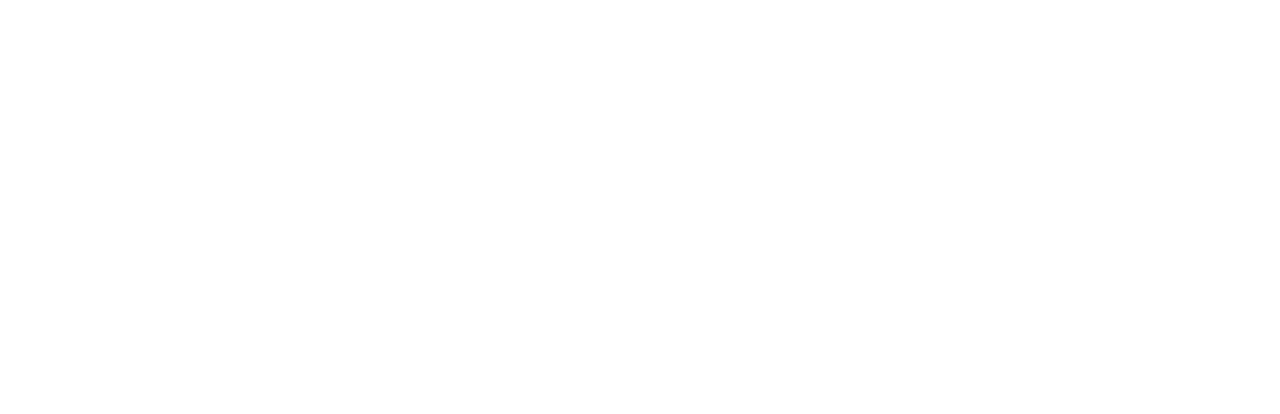
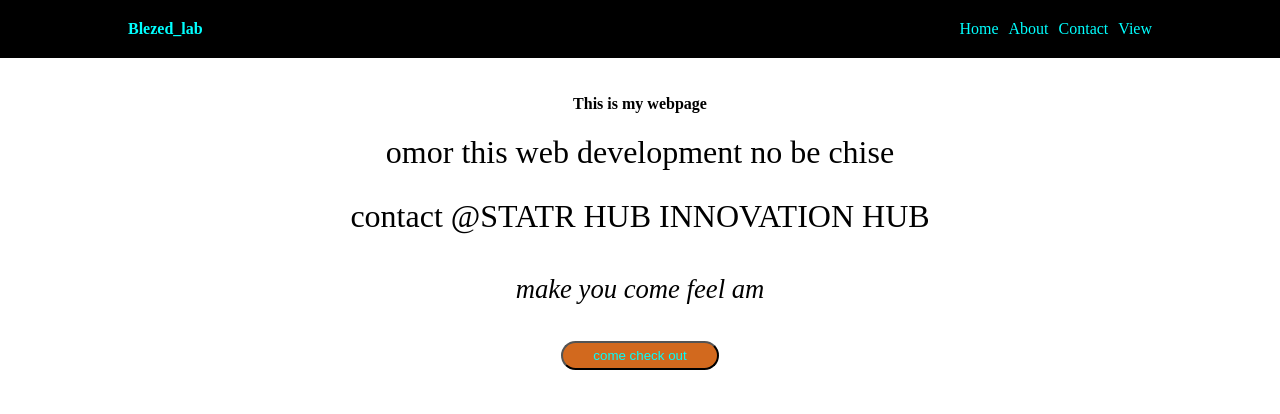
Before and after one commit to Blezzed-lab/my_text, a plain HTML site: page index.html in a window 1280 px wide. Drawn offline with Linux system fonts and the light colour scheme.

Commit message:
Added new styling

```diff
--- a/index.html
+++ b/index.html
@@ -4,8 +4,25 @@
     <meta charset="UTF-8">
     <meta name="viewport" content="width=device-width, initial-scale=1.0">
     <title>Document</title>
+    <link rel="stylesheet" href="./index.css">
 </head>
 <body>
-
+    <nav>
+        <div>
+        <h1>Blezed_lab</h1>
+        <ul>
+            <li>Home </li>
+            <li>About</li>
+            <li>Contact</li>
+            <li>View</li>
+        </ul>
+        </div>
+    </nav>
+    <section>
+        <h1>This is my webpage</h1>
+        <p>omor this web development no be chise</p>
+        <p>contact @STATR HUB INNOVATION HUB <sub><i>make you come feel am</i></sub></p>
+        <button>come check out</button>
+    </section>
 </body>
 </html>
```
